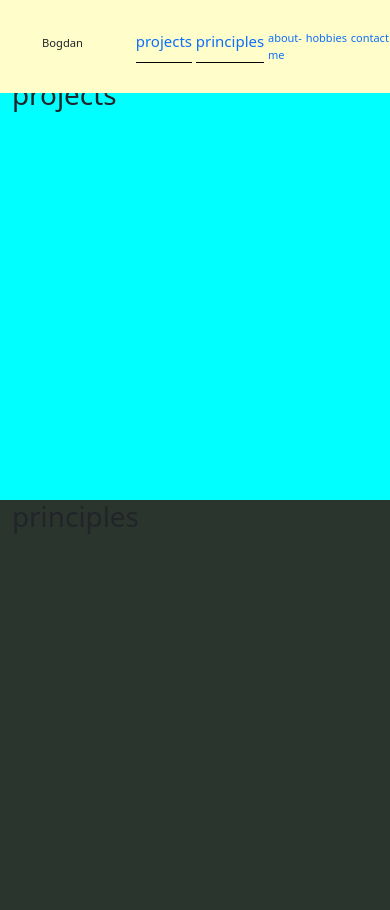
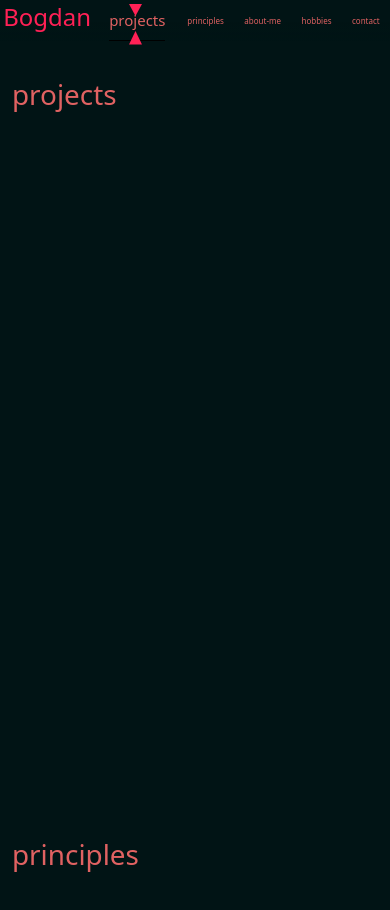
Before and after one commit to Bogdan-Branzaniuc/CV, a plain HTML site: page index.html in a window 390 px wide. Shown: the top 910 px of the page. Drawn offline with nearby package versions, Linux system fonts and the light colour scheme.

Commit message:
made the mobile navigation system work

```diff
--- a/assets/css-files/navigation.css
+++ b/assets/css-files/navigation.css
@@ -1,12 +1,12 @@
 .nav-headings h1,
 .nav-headings h2 {
-    font-size: 100%;
+    font-size: 200%;
 }
 
-.nav-headings {
+.nav-heading {
     display: flex;
     flex-direction: column;
-    min-width: 60%;
+    color: #FF2156;
 }
 
 /* navigation system */
@@ -14,28 +14,41 @@ nav {
     top: 0;
     position: fixed;
     z-index: 1500;
-    background-color: #FFFDC9;
-    max-height: 25%;
+    width: 100%;
+    background: rgb(1, 20, 21);
+    background: linear-gradient(180deg,
+            rgba(1, 20, 21, 1) 0%,
+            rgba(1, 20, 21, 1) 50%,
+            rgba(1, 20, 21, 0.4234068627450981) 81%,
+            rgba(1, 20, 21, 0) 100%);
 }
 
-.navbar {
+.row .navbar {
+    padding: 10px;
     font-size: 70%;
     display: flex;
     justify-content: space-between;
-    padding: 30px;
     width: 100%;
 }
 
 .nav-spy-wrapper {
     width: 40%;
-    max-height: 70%;
     display: flex;
     justify-content: center;
 }
 
+.mobile-nav-selector {
+    display: none;
+}
+
+.nav-spy-wrapper li {
+    line-height: 40px;
+
+}
 
 a {
     text-decoration: none;
+    color: #E06262;
 }
 
 #profile-svg {
@@ -60,14 +73,47 @@ a {
         display: none;
     }
 
-    .nav-spy-wrapper li {
-        display: inline;
-        margin: 0 1%;
+    .nav {
+        padding: 0;
+    }
+
+    .navbar {
+        padding: 0;
+    }
+
+    .nav-heading {
+        min-width: 25%;
+        padding: 0;
+        padding-left: 0.2em;
+    }
+
+    .nav-heading h1 {
+        font-size: 1.5em;
+        line-height: 90%;
     }
 
     .nav-spy-wrapper {
-        min-width: 70%;
+        min-width: 75%;
+        padding: 0;
+        font-size: 0.5em;
+    }
 
+    .nav-spy-wrapper li {
+        display: inline-flex;
+        align-items: center;
+        margin: 0 0.2em;
+    }
+
+
+
+    .nav-spy-wrapper div {
+        position: relative;
+    }
+
+    .mobile-nav-selector {
+        display: block;
+        position: absolute;
+        left: 0;
     }
 
     .nav-spy-wrapper div {
@@ -76,7 +122,4 @@ a {
         justify-content: space-around;
     }
 
-    .nav-headings {
-        min-width: 30%;
-    }
 }
--- a/assets/js-files/main.js
+++ b/assets/js-files/main.js
@@ -1,22 +1,36 @@
  gsap.registerPlugin(ScrollTrigger)
 
+ let navSpyWrapperWidth = document.querySelector('.nav-spy-wrapper').offsetWidth
+ let navLinkLiElements = document.querySelectorAll('.nav-spy-wrapper > div > li')
+ let svgSelector = document.querySelector('.mobile-nav-selector')
 
- let navLinkLiElements = document.querySelectorAll('.nav-spy-wrapper > div > *')
  for (let navLi of navLinkLiElements) {
      let sectionClass = '.' + navLi.className + '-section'
 
      gsap.to(navLi, {
          scrollTrigger: {
-             trigger: '#' + navLi.className,
+             trigger: sectionClass,
              toggleActions: "play reverse play reverse",
-             start: 'top 40%',
+             start: 'top 50%',
              endTrigger: sectionClass,
-             end: 'bottom 40%',
+             end: 'bottom 50%',
          },
          fontSize: "15",
-         duration: 1,
+         duration: 0.2,
          borderBottom: 'solid 1px black',
      })
+
+
+     let selectorObserver = new ResizeObserver(() => {
+         if ((navLi.style.fontSize) == '15px') {
+             let liOffsetX = navLi.offsetLeft
+             let liMiddle = navLi.offsetWidth / 2
+             let selectorXCoor = liOffsetX + liMiddle - 10
+             gsap.to(svgSelector, {
+                 x: selectorXCoor,
+                 duration: 1
+             })
+         }
+     })
+     selectorObserver.observe(navLi)
  }
-
- // do the end with the size of the section e voilla
--- a/assets/style.css
+++ b/assets/style.css
@@ -5,6 +5,7 @@
 
 body {
     position: relative;
+    background-color: #011415;
 }
 
 
@@ -13,27 +14,18 @@ body {
 /* sections */
 .container {
     position: relative;
-    height: 50vh;
+    height: 90vh;
+    color: #E06262;
 }
 
 .projects-section {
     margin-top: 20%;
-    background-color: aqua;
 }
 
-.principles-section {
-    background-color: rgb(42, 53, 46);
-    height: 2000px;
-}
+.principles-section {}
 
-.about-me-section {
-    background-color: rgb(119, 0, 255);
-}
+.about-me-section {}
 
-.hobbies-section {
-    background-color: rgb(255, 0, 0);
-}
+.hobbies-section {}
 
-.contact-section {
-    background-color: rgb(81, 219, 62);
-}
+.contact-section {}
--- a/index.html
+++ b/index.html
@@ -16,7 +16,7 @@
 
     <nav class="container-fluid">
         <div class="row navbar">
-            <div class="col nav-headings">
+            <div class="col nav-heading">
                 <h1>Bogdan</h1>
             </div>
             <div class="col nav-spy-wrapper">
@@ -27,6 +27,11 @@
                     <li class="about-me"><a href="#about-me">about-me</a></li>
                     <li class="hobbies"><a href="#hobbies">hobbies</a></li>
                     <li class="contact"><a href="#contact">contact</a></li>
+                    <svg class="mobile-nav-selector" width="15" height="49" viewBox="0 0 15 49" fill="none"
+                        xmlns="http://www.w3.org/2000/svg">
+                        <path d="M7.5 31L13.9952 44.5H1.00481L7.5 31Z" fill="#FF2156" />
+                        <path d="M7.5 16L1.00481 4L13.9952 4L7.5 16Z" fill="#FF2156" />
+                    </svg>
                 </div>
 
             </div>
```
Also changed, not shown: assets/media/svg/nav-selector-mobile.svg (added).
